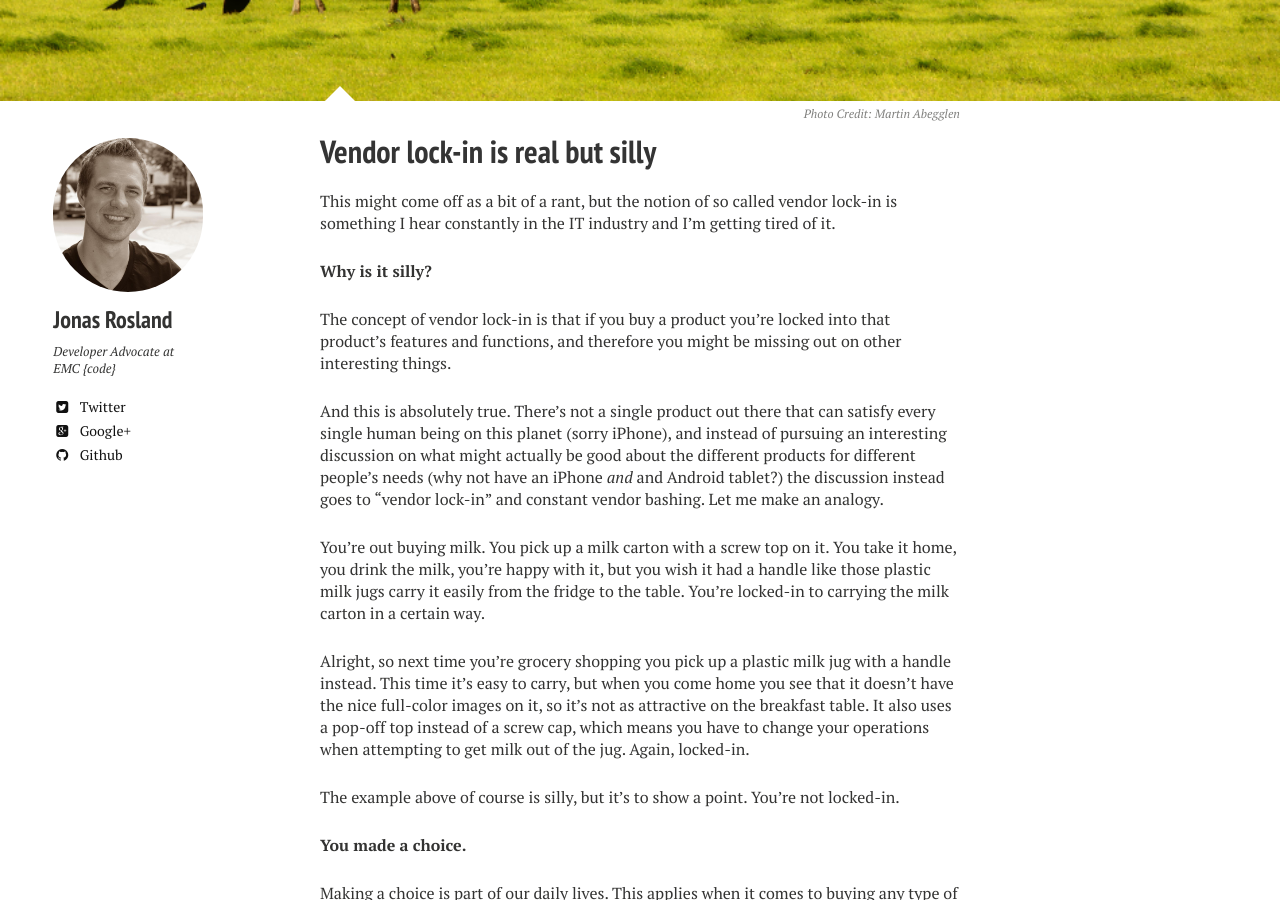
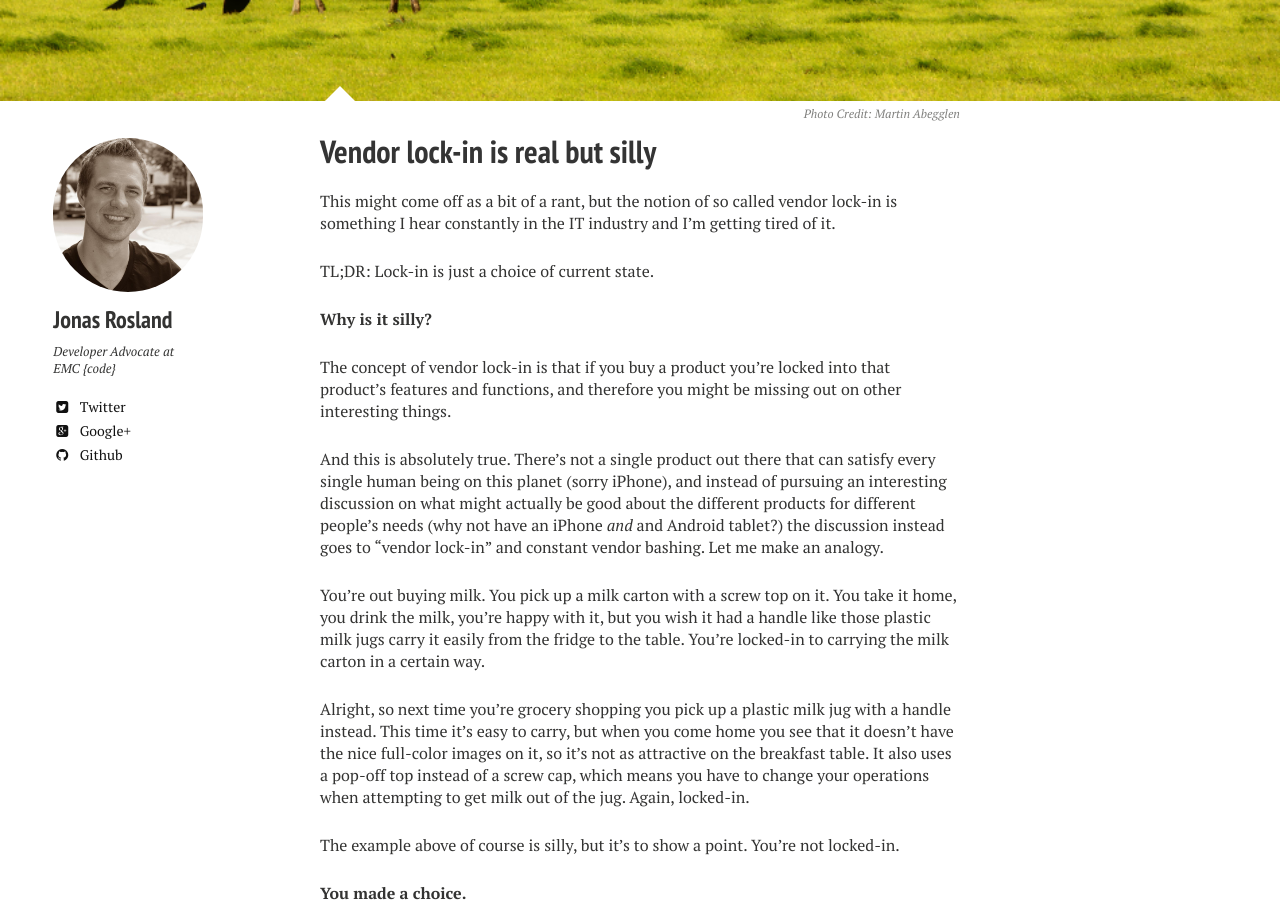
Before and after one commit to jonasrosland/old-blog, a Jekyll site: the page built from _posts/2016-03-15-vendor-lock-in-is-real-but-silly.md, in a window 1280 px wide and 900 px high, scrolled down 320 px. Built offline with Jekyll 4.4.1, drawn with Linux system fonts in a browser that asks for light colours; nearby versions of some CDN libraries; comment, search, counter and statistics services are not loaded.

Commit message:
Added tldr

```diff
--- a/_posts/2016-03-15-vendor-lock-in-is-real-but-silly.md
+++ b/_posts/2016-03-15-vendor-lock-in-is-real-but-silly.md
@@ -14,6 +14,8 @@ date: 2016-03-15
 ---
 
 This might come off as a bit of a rant, but the notion of so called vendor lock-in is something I hear constantly in the IT industry and I'm getting tired of it.
+
+TL;DR: Lock-in is just a choice of current state.
 
 **Why is it silly?**
 
```
